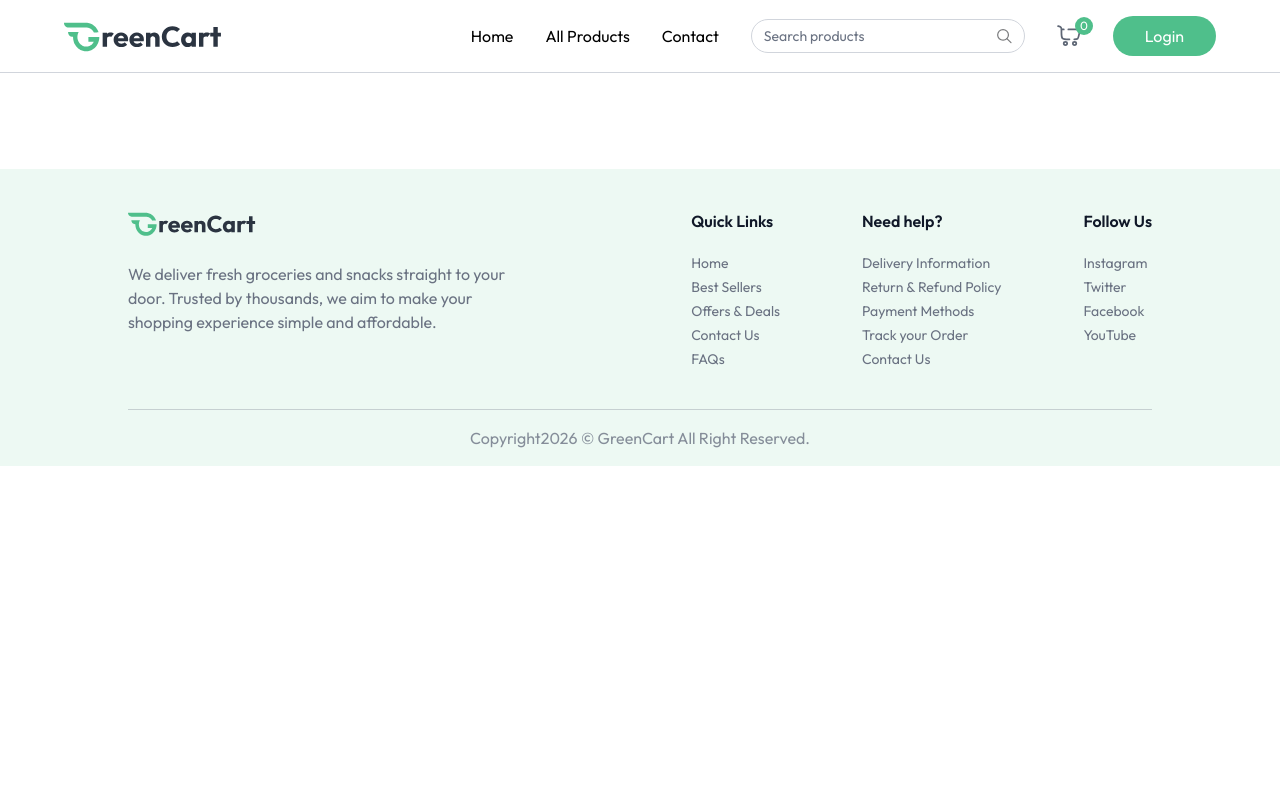
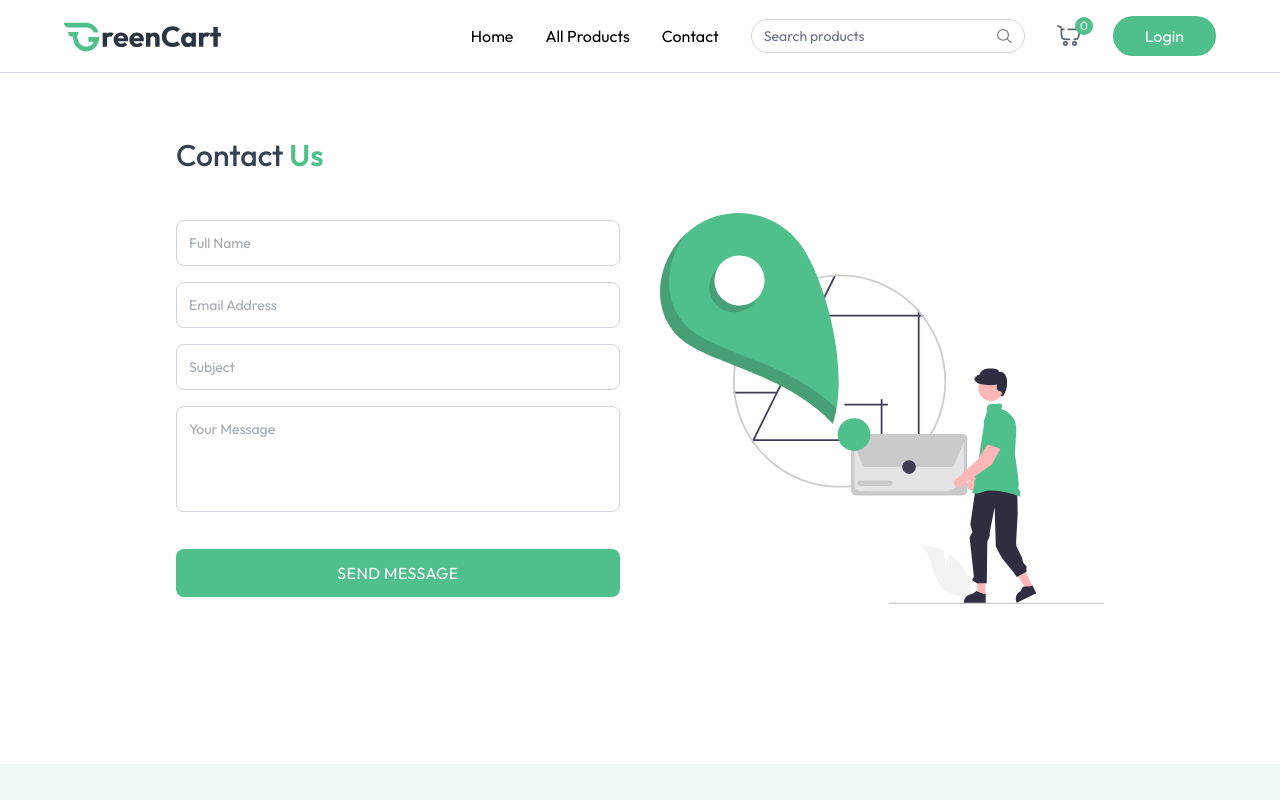
Before and after one commit to Nickson2511/mamboleoGroceries, a React (Vite) app in the folder client/: page /contact in a window 1280 px wide. Shown: the top 800 px of the page. Built offline with nearby package versions, Linux system fonts and the light colour scheme.

Commit message:
add contact page and its related components

```diff
--- a/client/src/App.jsx
+++ b/client/src/App.jsx
@@ -12,6 +12,7 @@ import ProductDetails from './pages/ProductDetails'
 import Cart from './pages/Cart'
 import AddAddress from './pages/AddAddress'
 import MyOrders from './pages/MyOrders'
+import Contact from './pages/Contact'
 
 const App = () => {
   const isSellerPath = useLocation().pathname.includes("seller")
@@ -34,6 +35,7 @@ const App = () => {
           <Route path='/cart' element={<Cart />} />
           <Route path='/add-address' element={<AddAddress />} />
           <Route path='/my-orders' element={<MyOrders />} />
+          <Route path='/contact' element={<Contact />} />
 
         </Routes>
 
--- /dev/null
+++ b/client/src/pages/Contact.jsx
@@ -0,0 +1,107 @@
+import React, { useState } from 'react'
+import { assets } from '../assets/mamboleoImages/greencart_assets/assets'
+
+// Reusable Input
+const InputField = ({ type, placeholder, name, handleChange, value }) => (
+    <input
+        type={type}
+        name={name}
+        placeholder={placeholder}
+        value={value}
+        onChange={handleChange}
+        required
+        className='w-full px-3 py-2 sm:py-3 border border-gray-300 rounded-lg outline-none text-gray-600 focus:border-primary focus:ring-1 focus:ring-primary transition'
+    />
+)
+
+const Contact = () => {
+    const [form, setForm] = useState({
+        name: '',
+        email: '',
+        subject: '',
+        message: ''
+    })
+
+    const handleChange = (e) => {
+        const { name, value } = e.target
+        setForm(prev => ({ ...prev, [name]: value }))
+    }
+
+    const handleSubmit = (e) => {
+        e.preventDefault()
+        console.log(form)
+    }
+
+    return (
+        <div className='mt-6 sm:mt-10 md:mt-16 pb-10 md:pb-16 px-4 sm:px-6 lg:px-12 max-w-7xl mx-auto'>
+
+            {/* Title */}
+            <p className='text-xl sm:text-2xl md:text-3xl font-medium text-gray-700'>
+                Contact <span className='text-primary font-semibold'>Us</span>
+            </p>
+
+            {/* Layout */}
+            <div className='flex flex-col-reverse lg:flex-row items-center gap-6 sm:gap-8 lg:gap-10 mt-4 sm:mt-6 lg:mt-10'>
+
+                {/* FORM */}
+                <div className='w-full lg:w-1/2'>
+                    <form onSubmit={handleSubmit} className='space-y-3 sm:space-y-4 text-sm'>
+
+                        <InputField
+                            name="name"
+                            type="text"
+                            placeholder="Full Name"
+                            value={form.name}
+                            handleChange={handleChange}
+                        />
+
+                        <InputField
+                            name="email"
+                            type="email"
+                            placeholder="Email Address"
+                            value={form.email}
+                            handleChange={handleChange}
+                        />
+
+                        <InputField
+                            name="subject"
+                            type="text"
+                            placeholder="Subject"
+                            value={form.subject}
+                            handleChange={handleChange}
+                        />
+
+                        {/* Message */}
+                        <textarea
+                            name="message"
+                            placeholder="Your Message"
+                            value={form.message}
+                            onChange={handleChange}
+                            rows={4}
+                            required
+                            className='w-full px-3 py-2 sm:py-3 border border-gray-300 rounded-lg outline-none text-gray-600 focus:border-primary focus:ring-1 focus:ring-primary transition resize-none'
+                        />
+
+                        {/* Button */}
+                        <button className='w-full mt-3 sm:mt-4 bg-primary text-white py-2 sm:py-3 rounded-lg hover:bg-primary-dull transition uppercase tracking-wide text-sm sm:text-base'>
+                            Send Message
+                        </button>
+
+                    </form>
+                </div>
+
+                {/* IMAGE */}
+                <div className='w-full lg:w-1/2 flex justify-center'>
+                    <img
+                        src={assets.add_address_iamge} // reuse same image or replace later
+                        alt='Contact'
+                        className='w-full max-w-[180px] sm:max-w-xs md:max-w-md lg:max-w-lg object-contain'
+                    />
+                </div>
+
+            </div>
+        </div>
+    )
+}
+
+export default Contact
```
